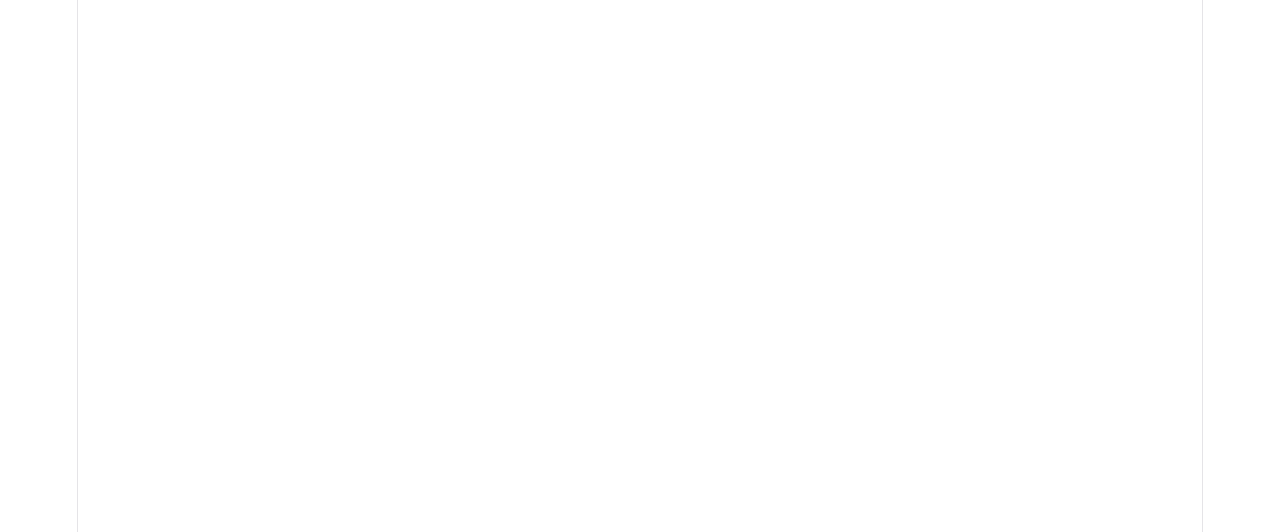
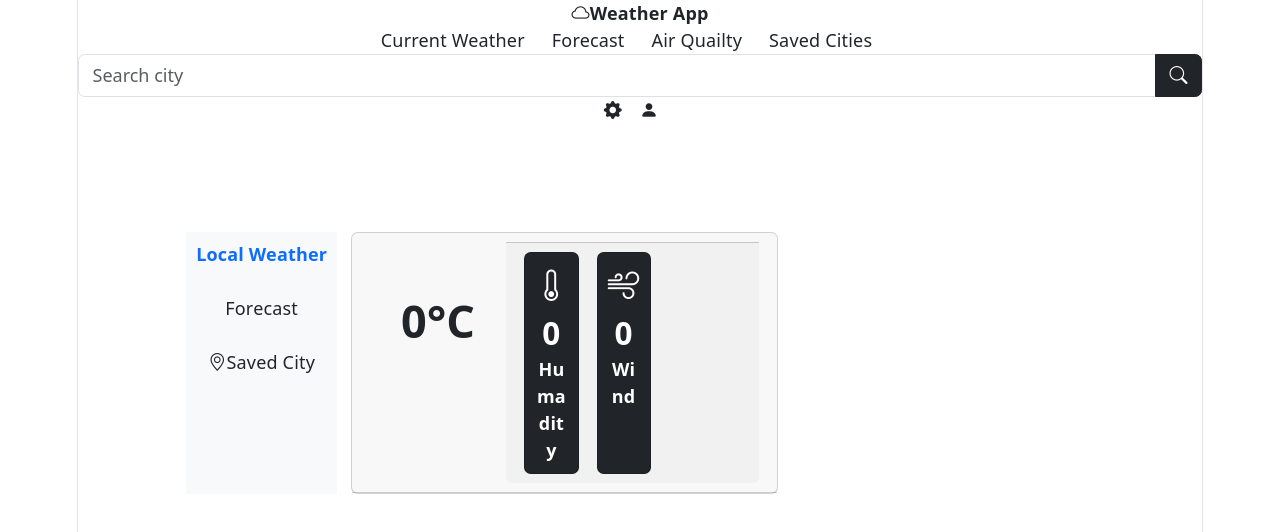
Before and after one commit to walmikdighe/fronendreact, a React (Vite) app: page / in a window 1280 px wide. Shown: the top 532 px of the page. Built offline with nearby package versions, Linux system fonts and the light colour scheme; no server answers.

Commit message:
uicomplete

```diff
--- a/src/components/weather/Weather.jsx
+++ b/src/components/weather/Weather.jsx
@@ -1,12 +1,20 @@
 import axios from "axios"
-import { useState,useEffect } from "react"
+import {useState,useEffect } from "react"
 import moment from "moment"
 export function Weather(){
+    const [weatherObj,setWeatherObj]=useState({Weather:[{description:""}],main:{temp:0,humidity:0},name:"",wind:{speed:0}});
+    const [now]=useState(new Date());
+
+    function LoadWeatherData(){
+        axios.get('https://api.openweathermap.org/data/2.5/weather?q=Hyderabad&appid=5a04bec66297c4b885b3066b77aadd71&units=metric')
+        .then(response=>{
+            setWeatherObj(response.data);
+        })
+    }
     useEffect(()=>{
-
+      LoadWeatherData();
     })
-    return
-        (
+    return(
             <div>
                 <header>
                     <div>
@@ -28,9 +36,54 @@ export function Weather(){
                     </div>
                     <div>
                         <span className="bi bi-gear-fill"></span>
+                        <span className="bi mx-3 bi-person-fill"></span>
                     </div>
                 </header>
+                <main className="row p-5 m-5">
+                    <section className="col-2 bg-light p-2">
+                    <div className="mt-b fw-bold text-primary">Local Weather</div>
+                    <div className="mb-4 mt-4">
+                        <span className="bi bi-calender-date">Forecast</span>
+                    </div>
+                    <div className="mb-4">
+                        <span className="bi bi-geo-alt">Saved City</span>
+                    </div>
+                    </section>
+                    <section className="col-6">
+                        <div className="card">
+                            <div className="card-header d-flex justify-content-between">
+                                <div>
+                                    <div className="fs-1 fw-bold">{}</div>
+                                    <div className="fs-5">{}</div>
 
+                                  </div>
+                                    <div className="card-body">
+                                        <div className="mt-4 fs-1 fw-bold">
+                                            {weatherObj.main.temp.toFixed(0)}&deg;C
+                                        </div>
+
+                                    </div>
+                                    <div className="card-footer d-flex">
+                                        <div className="card bg-dark text-white w-25 p-2 text-center fs-3 fw-bold">
+                                            <span className="bi bi-thermometer">{weatherObj.main.humidity}</span>
+                                            <div className="fs-6">Humadity</div>
+                                        </div>
+                                        <div className="card mx-3 bg-dark text-white w-25 p-2 text-center fs-3 fw-bold">
+                                            <span className="bi bi-wind">{weatherObj.wind.speed}</span>
+                                            <div className="fs-6">Wind</div>
+                                        </div>
+
+                                    </div>
+
+                            </div>
+
+                        </div>
+                    </section>
+                    <section className="col-4">
+
+                    </section>
+
+                </main>
             </div>
         )
 
--- a/src/main.jsx
+++ b/src/main.jsx
@@ -5,7 +5,10 @@ import Login from './components/login/Login.jsx'
 import Productmap from './components/productitems/Productmap.jsx'
 import { Databinding } from './components/databinding/Databinding.jsx'
 import 'bootstrap/dist/css/bootstrap.min.css';
-import 'bootstrap-icons/font/bootstrap-icons.json'
+import 'bootstrap/dist/css/bootstrap.css';
+
+import 'bootstrap-icons/font/bootstrap-icons.css'
+import 'bootstrap-icons/font/bootstrap-icons.min.css'
 import { Weather } from './components/weather/Weather.jsx'
 
 createRoot(document.getElementById('root')).render(
```
